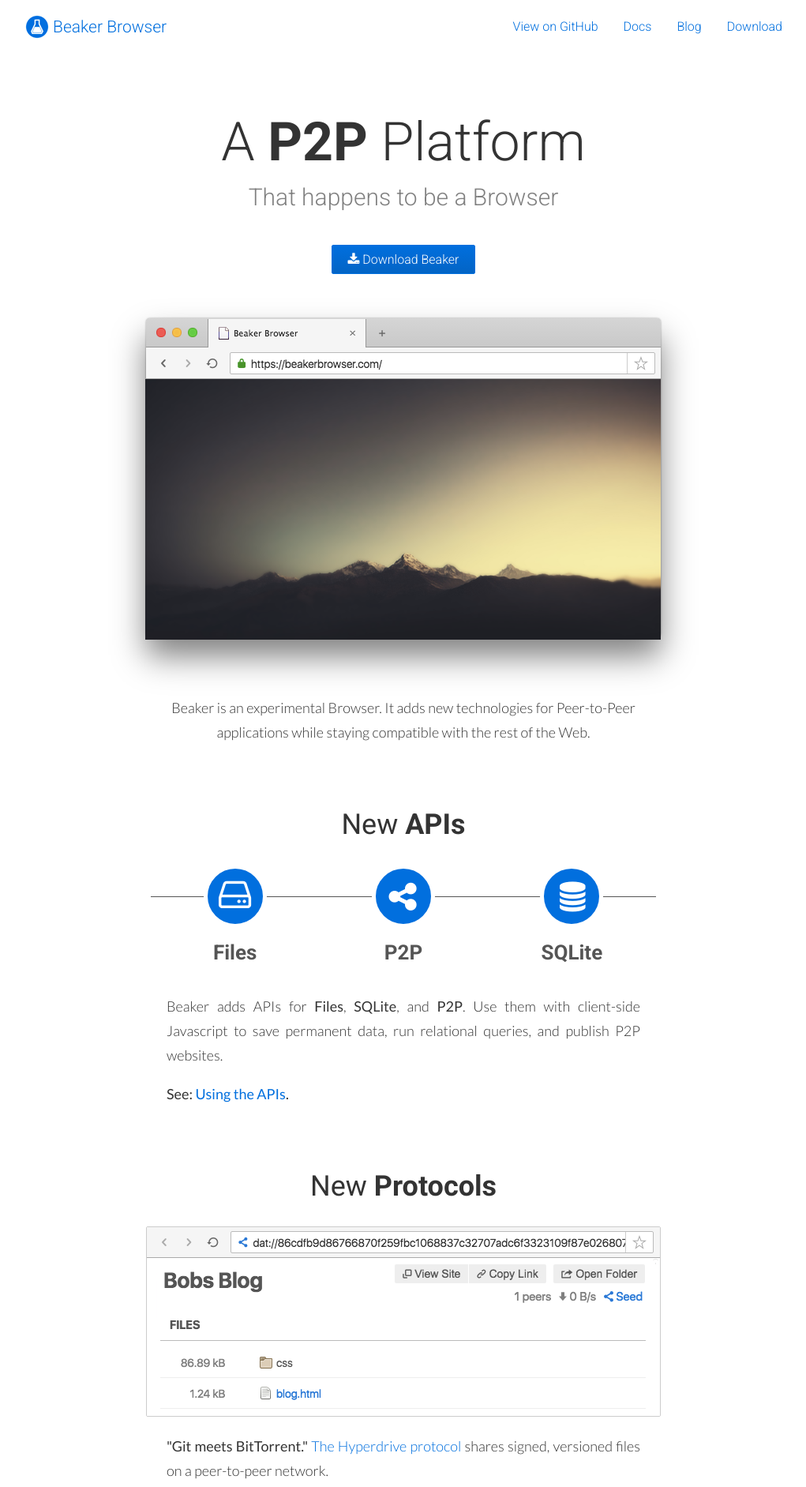
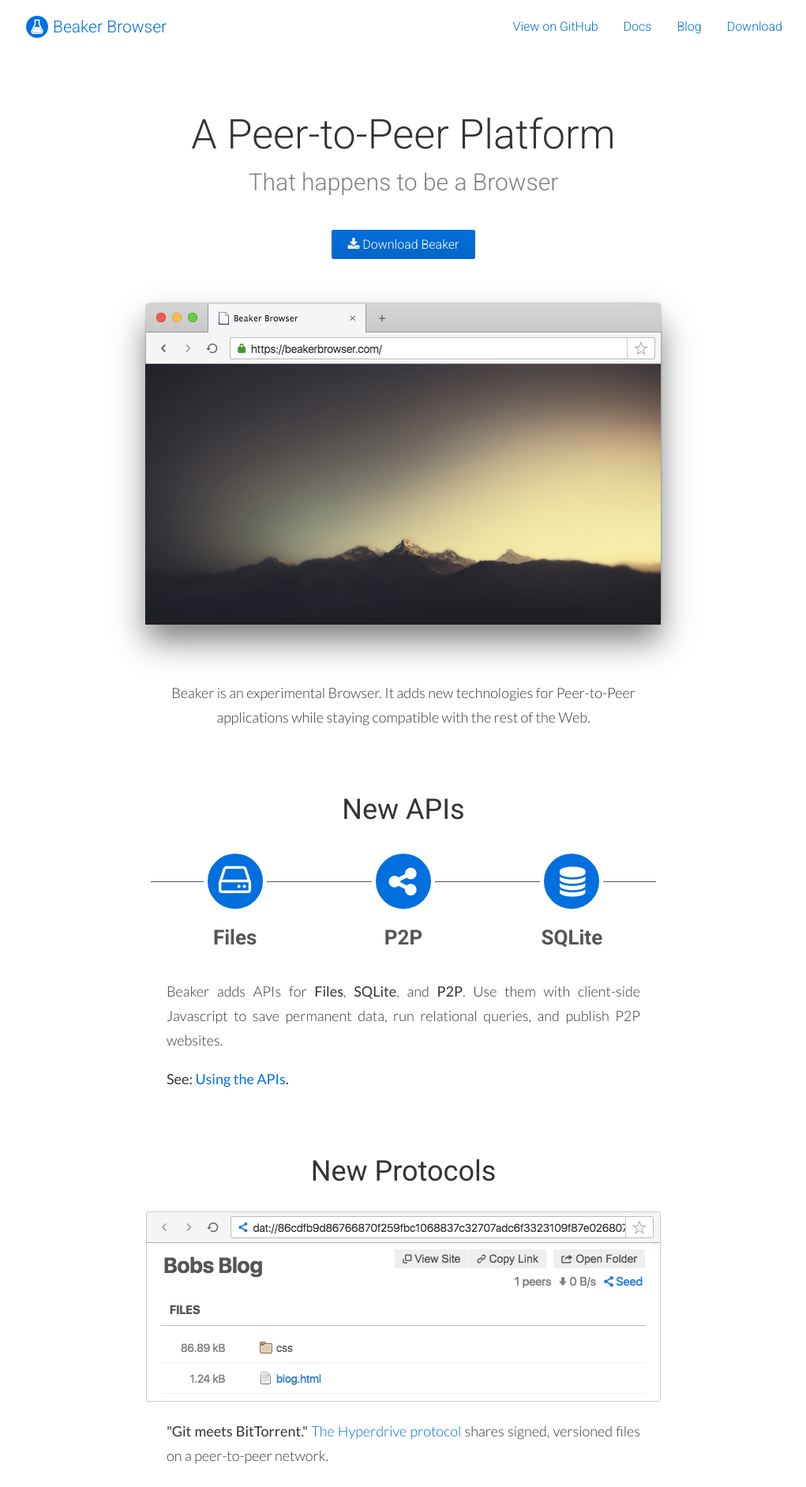
Before and after one commit to beakerbrowser/beakerbrowser.com, a Jekyll site: the page built from index.html, in a window 1280 px wide. Shown: the top 1883 px of the page at 79% size, without its empty margins (129-1150 px from the left). Built offline with Jekyll 4.4.1, drawn with Linux system fonts in a browser that asks for light colours; some of the changed text lies outside the part shown.

Commit message:
add the FP FAQ

```diff
--- a/_layouts/default.html
+++ b/_layouts/default.html
@@ -3,7 +3,7 @@
     <head>
         <meta charset="utf-8">
         <meta http-equiv="X-UA-Compatible" content="IE=edge,chrome=1">
-        <title>{{ page.title }}</title>
+        <title>{{ page.title | default: "Beaker Browser" }}</title>
         <meta name="viewport" content="width=device-width">
 
         <!-- Custom CSS -->
@@ -15,7 +15,7 @@
         <!-- social woo woo -->
         <meta name="twitter:card" content="summary_large_image">
         <meta name="twitter:creator" content="@pfrazee">
-        <meta name="twitter:title" content="{{ page.title }}">
+        <meta name="twitter:title" content="{{ page.title | default: "Beaker Browser" }}">
         <meta name="twitter:description" content="{{ page.desc }}">
         {% if page.thumb %}
           <meta name="twitter:image" content="{{ site.url }}/img/{{ page.thumb }}">
@@ -27,7 +27,7 @@
       <div class="site">
         <div class="header">
           <a href="/"><img src="/img/logo/32x32.png"></a>
-          <a href="/"><h1 class="title">{{ site.title }}</h1></a>
+          <a href="/"><h1 class="title">Beaker Browser</h1></a>
           <div class="flex-spacer"></div>
           <a class="nav-link" href="https://github.com/pfrazee/beaker">View on GitHub</a>
           <a class="nav-link" href="/docs">Docs</a>
--- a/css/main.scss
+++ b/css/main.scss
@@ -213,7 +213,7 @@
     }
 
     h2 {
-      font-size: 68px;
+      font-size: 52px;
       font-weight: 100;
     }
 
@@ -261,3 +261,22 @@
     }
   }
 }
+
+
+.mini-faq {
+  margin: 60px auto 80px;
+  max-width: 680px;
+
+  .mini-faq-row {
+    display: flex;
+    .mini-faq-col {
+      flex: 1;
+      padding: 16px;
+      margin: 5px;
+      border: 1px solid #bbb;
+      border-radius: 4px;
+      font-size: 15px;
+      vertical-align: top;
+    }
+  }
+}
--- a/index.html
+++ b/index.html
@@ -6,7 +6,7 @@
 
   <div class="hero-wrapper">
     <div class="hero">
-      <h2>A <strong>P2P</strong> Platform</h2>
+      <h2>A Peer-to-Peer Platform</h2>
       <h3>That happens to be a Browser</h3>
       <div class="hero-btns">
         <!--<a class="btn btn-secondary" href="#"><i class="fa fa-play" aria-hidden="true"></i> Watch Video</a>--><a class="btn btn-primary" href="#"><i class="fa fa-download" aria-hidden="true"></i> Download Beaker</a>
@@ -22,7 +22,7 @@
   </div>
 
   <div class="section">
-    <h3>New <strong>APIs</strong></h3>
+    <h3>New APIs</h3>
     <div class="apis">
       <div class="api">
         <div class="orb"><i class="fa fa-hdd-o" aria-hidden="true"></i></div>
@@ -45,7 +45,7 @@
   </div>
 
   <div class="section">
-    <h3>New <strong>Protocols</strong></h3>
+    <h3>New Protocols</h3>
     <img class="bordered" src="/img/screenshot2.png">
     <div class="desc">
       <p><strong>"Git meets BitTorrent."</strong> <a href="https://github.com/datproject/docs/blob/master/docs/hyperdrive_spec.md">The Hyperdrive protocol</a> shares signed, versioned files on a peer-to-peer network.</p>
@@ -57,7 +57,7 @@
   </div>
 
   <div class="section center" style="margin-bottom: 60px">
-    <h3>Still <strong>Old-School</strong></h3>
+    <h3>Still Old-School</h3>
     <div class="desc">
       <p>Beaker browses the old-school Web too. We figure that's still a good idea.</p>
     </div>
@@ -75,40 +75,44 @@
     <div><a href="https://github.com/pfrazee/beaker">View on GitHub</a></div>
   </div>
 
-  <!--<div class="section mini-faq center">
+  <div class="section mini-faq center">
     <h3>FAQ</h3>
-    <div class="desc">
-      <p>
+    <div class="mini-faq-row">
+      <div class="mini-faq-col">
         <strong>What do peer-to-peer URLs look like?</strong><br>
         They're 64-character hex strings.<br>
         <a href="#">Read more &raquo;</a>
-      </p>
-      <p>
+      </div>
+      <div class="mini-faq-col">
         <strong>Can I use DNS to create short URLs?</strong><br>
         Yes, but it's not secure yet.<br>
-        <a href="#">Read why &raquo;</a>
-      </p>
-      <p>
+        <a href="#">Read more &raquo;</a>
+      </div>
+    </div>
+    <div class="mini-faq-row">
+      <div class="mini-faq-col">
         <strong>Is the network anonymous?</strong><br>
         No. Other users are able to see your IP.<br>
         <a href="#">Read more &raquo;</a>
-      </p>
-      <p>
-        <strong>Why stop using the cloud?</strong><br>
-        Creative freedom, data-privacy, and lower costs.<br>
+      </div>
+      <div class="mini-faq-col">
+        <strong>Why p2p instead of servers?</strong><br>
+        Creative freedom and data-privacy!<br>
         <a href="#">Read more &raquo;</a>
-      </p>
-      <p>
+      </div>
+    </div>
+    <div class="mini-faq-row">
+      <div class="mini-faq-col">
         <strong>Can I browse regular HTTP/S sites?</strong><br>
-        Yes. Beaker browses the normal Web.<br>
+        Yes, Beaker browses the normal Web.<br>
         <a href="#">Read more &raquo;</a>
-      </p>
-      <p>
+      </div>
+      <div class="mini-faq-col">
         <strong>Is Beaker built entirely from scratch?</strong><br>
-        No. It's a fork of the Chrome browser.<br>
+        No, it's a fork of the Chrome browser.<br>
         <a href="#">Read more &raquo;</a>
-      </p>
+      </div>
     </div>
-  </div>-->
+  </div>
 
 </div>
```
Also changed, not shown: 1 other file.
